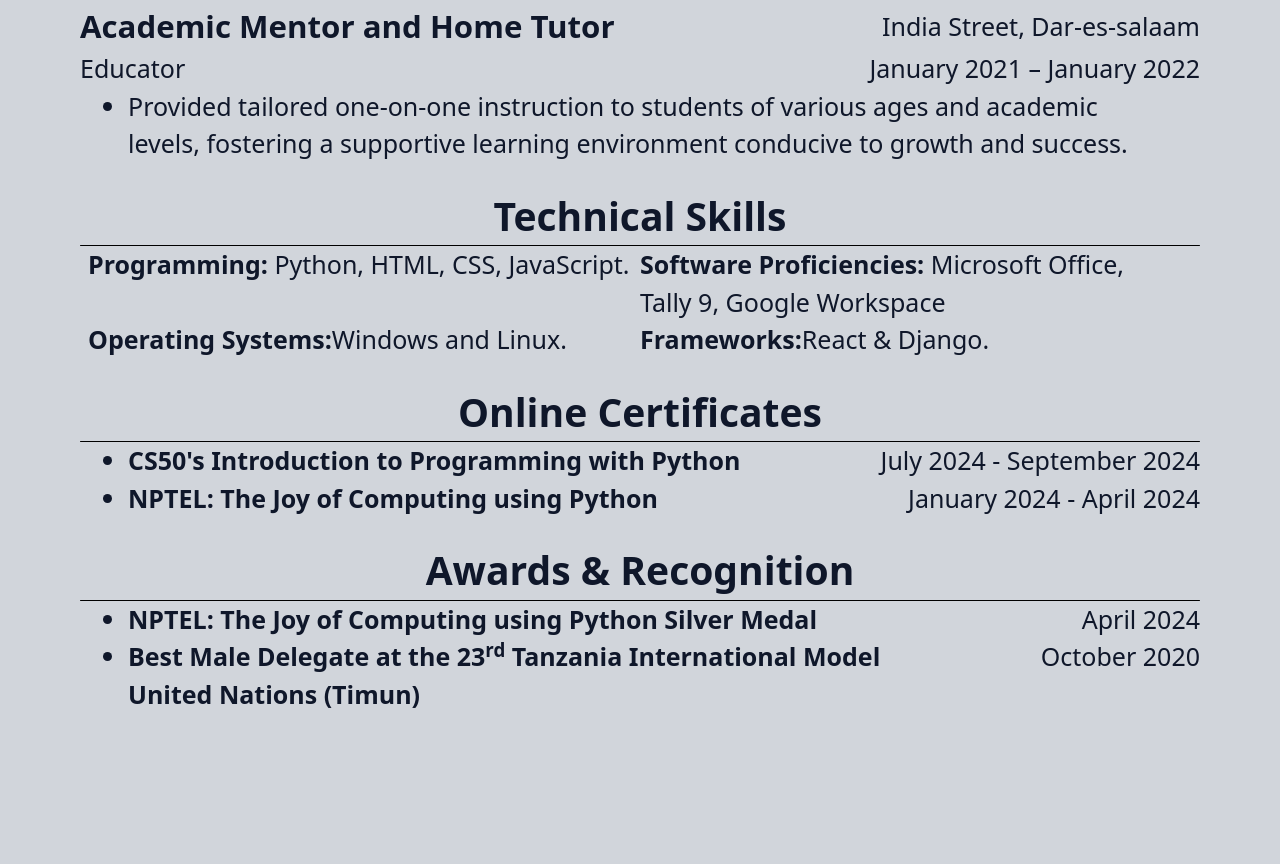
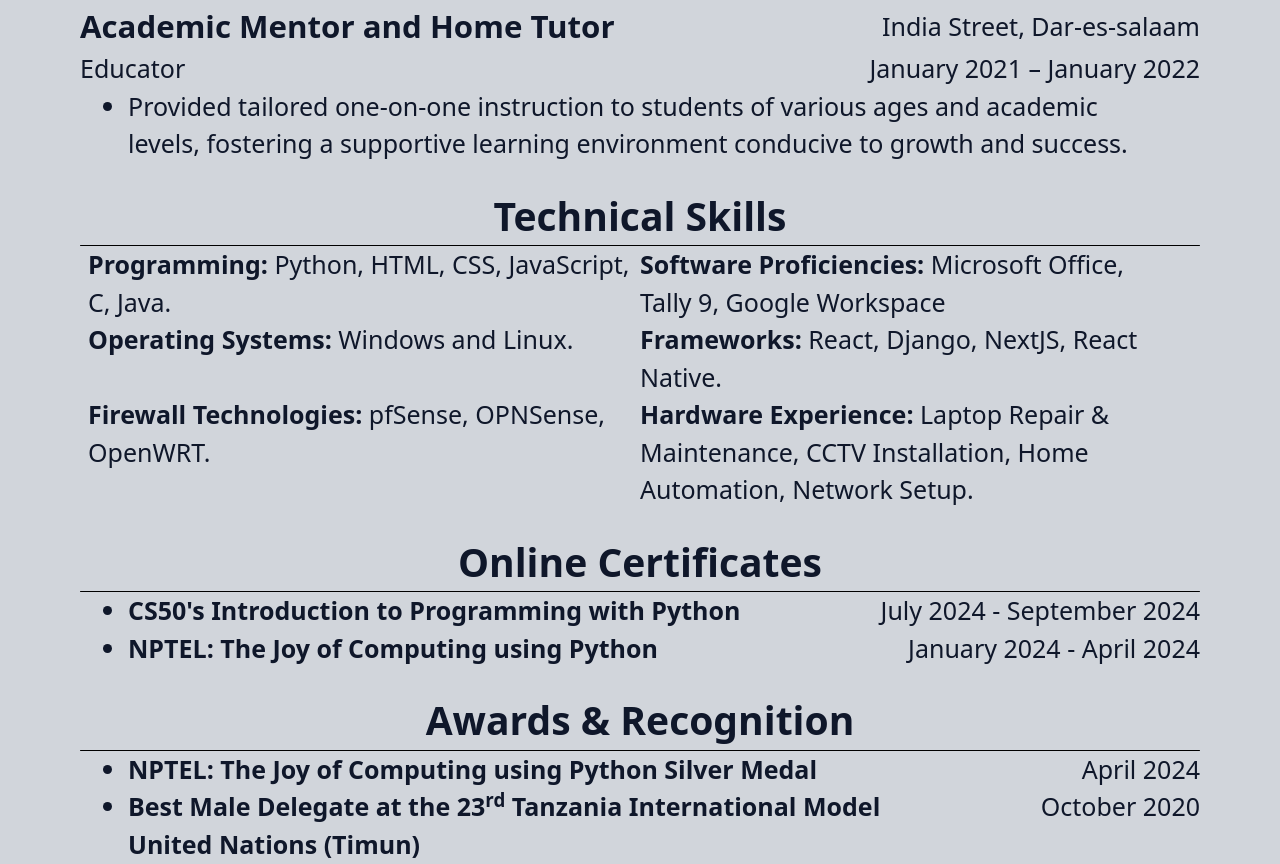
Before and after one commit to ebrahimHakimuddin/Resume-CV, a website: page index.html in a window 1280 px wide. Shown: the part 1616-2480 px from the top of the page. Before the commit the page ends 2329 px from the top, so only its background shows below. Drawn offline with Linux system fonts and the light colour scheme.

Commit message:
Updated as on 23/4/25

```diff
--- a/index.html
+++ b/index.html
@@ -299,7 +299,8 @@
             <hr class="w-100 mx-[10px] tablet:mx-[50px] laptop:mx-[80px] h-px bg-black dark:bg-white  border-0 rounded">
             <ul class="list-inside my-0 mx-[10px] px-2 tablet:mx-[50px] laptop:mx-[80px] grid grid-cols-2">
                 <li class="text-left text-xs text-slate-900 dark:text-white font-sans tablet:text-base laptop:text-2xl">
-                    <div class="text-wrap"><span class="font-bold">Programming:</span> Python, HTML, CSS, JavaScript.
+                    <div class="text-wrap"><span class="font-bold">Programming:</span> Python, HTML, CSS, JavaScript, C,
+                        Java.
                     </div>
                 </li>
                 <li
@@ -309,11 +310,20 @@
                 </li>
                 <li
                     class="text-left text-xs text-slate-900 dark:text-white font-sans text-wrap tablet:text-base laptop:text-2xl">
-                    <span class="font-bold">Operating Systems:</span>Windows and Linux.
+                    <span class="font-bold">Operating Systems:</span> Windows and Linux.
                 </li>
                 <li
                     class="text-left text-xs text-slate-900 dark:text-white font-sans text-wrap tablet:text-base laptop:text-2xl">
-                    <span class="font-bold">Frameworks:</span>React & Django.
+                    <span class="font-bold">Frameworks:</span> React, Django, NextJS, React Native.
+                </li>
+                <li
+                    class="text-left text-xs text-slate-900 dark:text-white font-sans text-wrap tablet:text-base laptop:text-2xl">
+                    <span class="font-bold">Firewall Technologies:</span> pfSense, OPNSense, OpenWRT.
+                </li>
+                <li
+                    class="text-left text-xs text-slate-900 dark:text-white font-sans text-wrap tablet:text-base laptop:text-2xl">
+                    <span class="font-bold">Hardware Experience:</span> Laptop Repair & Maintenance, CCTV Installation,
+                    Home Automation, Network Setup.
                 </li>
             </ul>
         </div>
```
